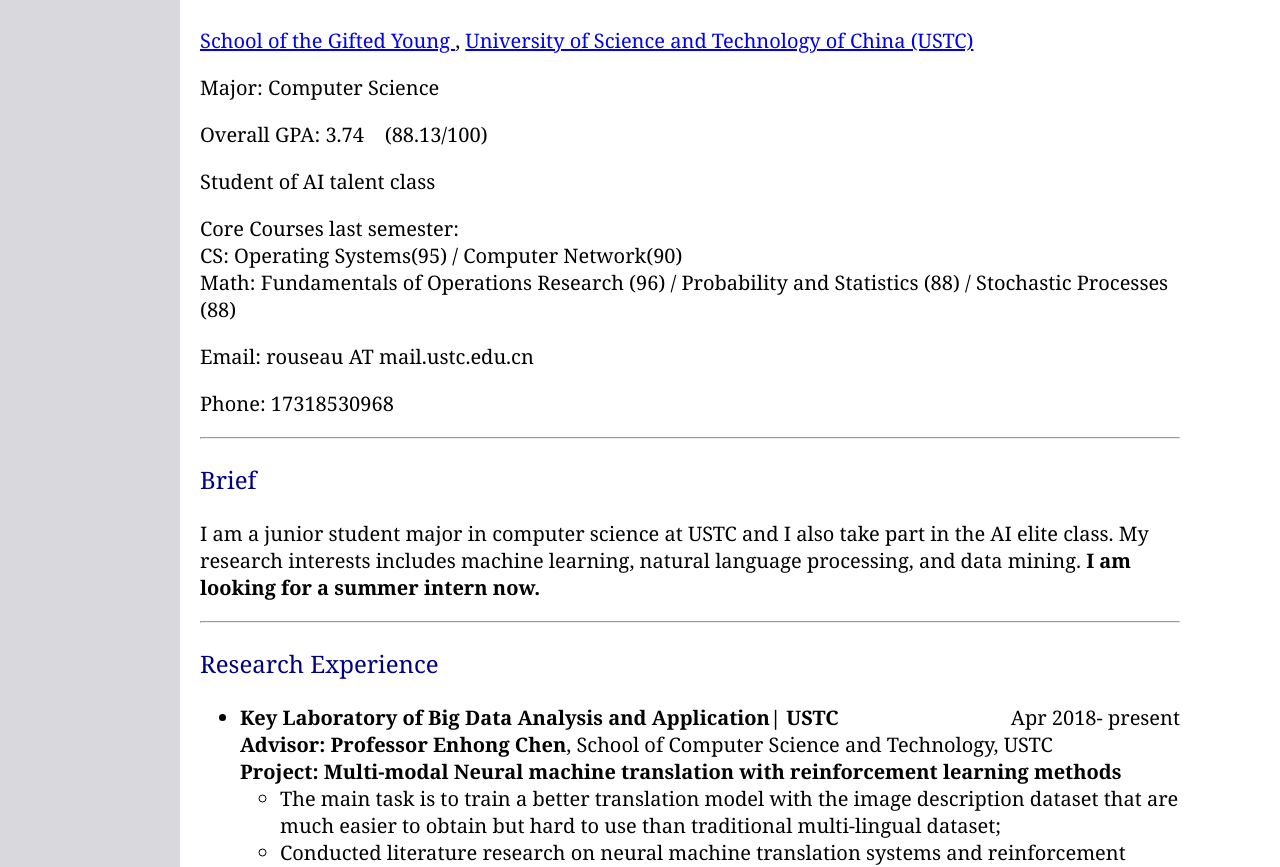
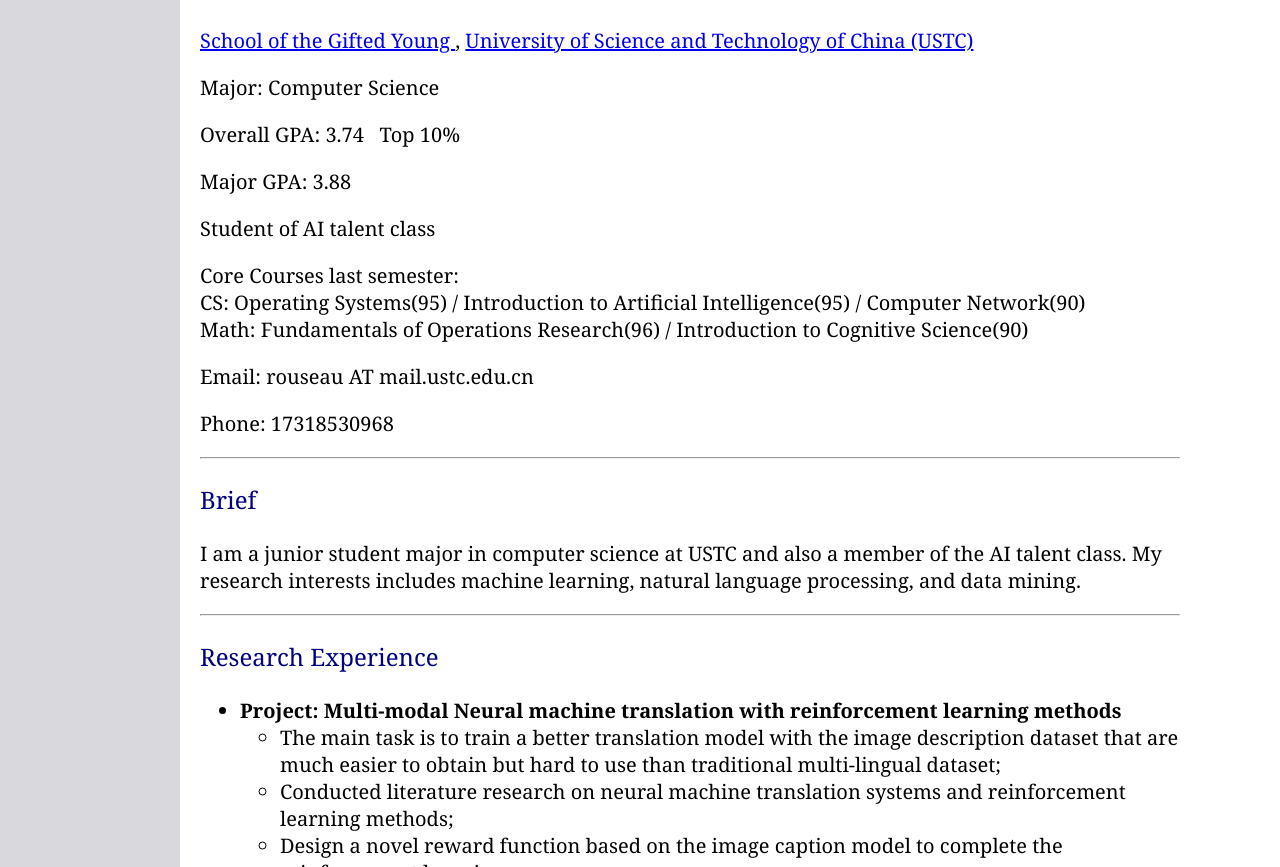
Before and after one commit to weitianxin/test.github.io, a plain HTML site: page index.html in a window 1280 px wide. Shown: the part 85-952 px from the top of the page. Drawn offline with Linux system fonts and the light colour scheme.

Commit message:
for school

```diff
--- a/index.html
+++ b/index.html
@@ -21,11 +21,12 @@
 				<p class="titlearea"><a href="https://scgy.ustc.edu.cn">School of the Gifted Young </a>, <a
 					href="http://www.ustc.edu.cn/">University of Science and Technology of China (USTC)</a></p>
 				<p class="titlearea">Major: Computer Science</p>
-				<p class="titlearea">Overall GPA: 3.74 &nbsp;&nbsp;   (88.13/100)</p>
+				<p class="titlearea">Overall GPA: 3.74 &nbsp;&nbsp;Top 10%</p>
+				<p class="titlearea">Major GPA: 3.88</p>
 				<p class="titlearea">Student of AI talent class</p>
 				<p class="titlearea">Core Courses last semester:<br>
-					CS: Operating Systems(95) / Computer Network(90)<br>
-					Math: Fundamentals of Operations Research (96) / Probability and Statistics (88) / Stochastic Processes (88)</p>
+					CS: Operating Systems(95) / Introduction to Artificial Intelligence(95) / Computer Network(90) <br>
+					Math: Fundamentals of Operations Research(96) / Introduction to Cognitive Science(90)</p>
 				<p class="titlearea">Email: rouseau AT mail.ustc.edu.cn</p>
 				<p class="titlearea">Phone: 17318530968</p>
 
@@ -34,8 +35,7 @@
 			<hr>
 			<p class="subtitle">Brief</p>
 			<p>
-				I am a junior student major in computer science at USTC and I also take part in the AI elite class. My research interests includes machine learning, natural language processing, and data mining.
-				<b>I am looking for a summer intern now.</b>
+				I am a junior student major in computer science at USTC and also a member of the AI talent class. My research interests includes machine learning, natural language processing, and data mining.
 			</p>
 		</div>
 		<div>
@@ -44,8 +44,6 @@
 			<ul>
 
 					<li>
-						<b>Key Laboratory of Big Data Analysis and Application| USTC</b>    <div style="float:right;">Apr 2018- present</div> <br>
-						<b>Advisor: Professor Enhong Chen</b>, School of Computer Science and Technology, USTC<br>
 						<b>Project: Multi-modal Neural machine translation with reinforcement learning methods</b><br>
 						<ul>
 							<li>The main task is to train a better translation model with the image description
@@ -59,8 +57,6 @@
 					</li>
 
 					<li>
-						<b>National Engineering Laboratory for Speech and Language Information Processing | USTC</b>   <div style="float:right;">May 2018- present</div><br>
-						<b>Advisor: Professor Wu Guo</b>, School of Information Science and Technology, USTC<br>
 						<b>Project: Speech emotion classification based on Speech spectrograms</b><br>
 							<ul>
 								<li>
@@ -81,8 +77,6 @@
 							</ul>
 					</li>
 					<li>
-						<b>Multi-Agent Systems Lab | USTC</b>         	<div style="float:right;">August 2018- present</div><br>
-						<b>Advisor: Professor Xiaoping Chen</b>, School of Computer Science and Technology, USTC<br>
 						<b>Project: Reinforcement learning algorithms Design for robot moving in a simplified environment</b><br>
 							<ul>
 								<li>
--- a/style.css
+++ b/style.css
@@ -25,7 +25,7 @@ div.hi{
     top:30px;
     bottom: 30px;
     width: 180px;
-    height: 1700px;
+    height: 1500px;
     position: absolute;
     background: #d8d8dd
 }
```
